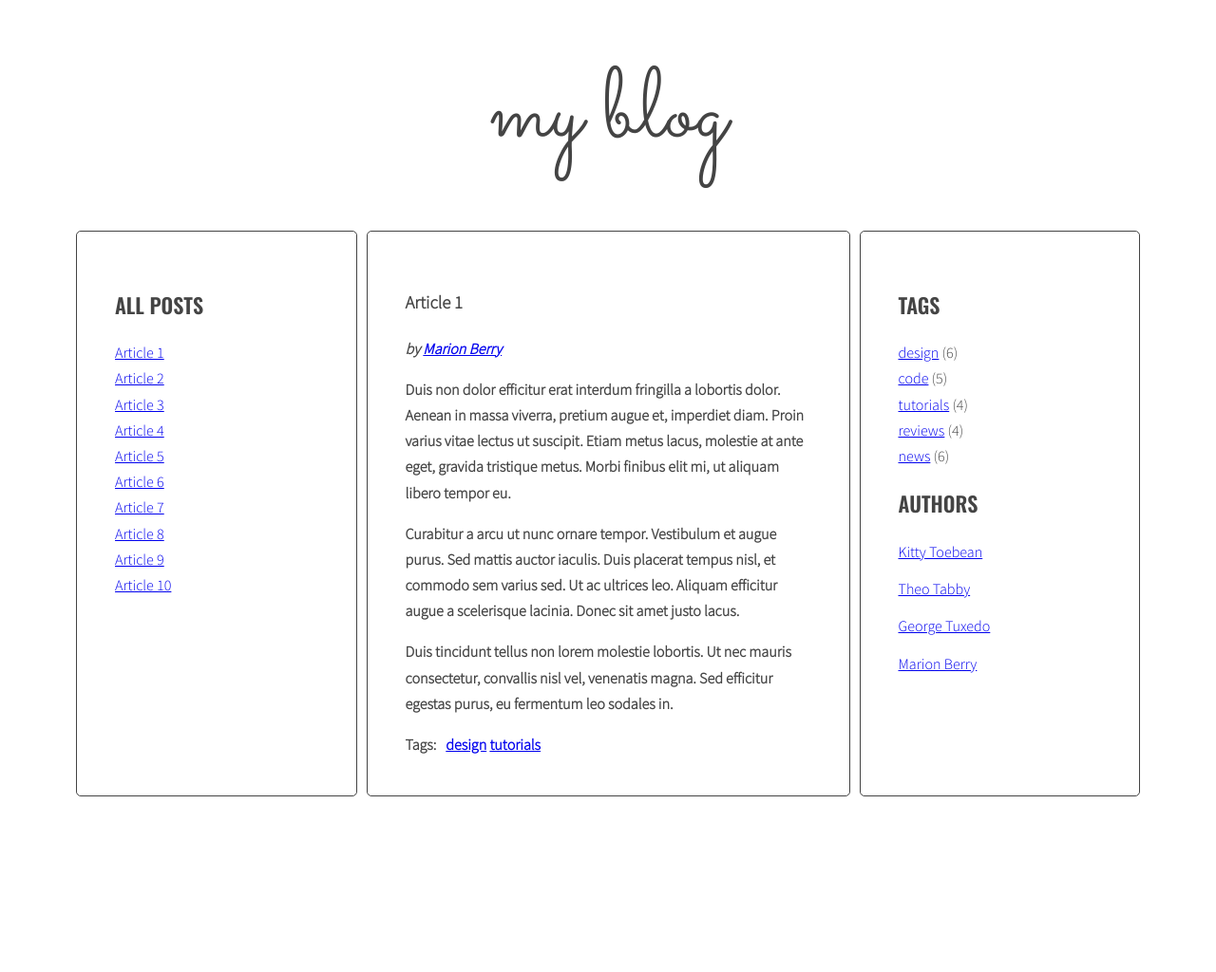
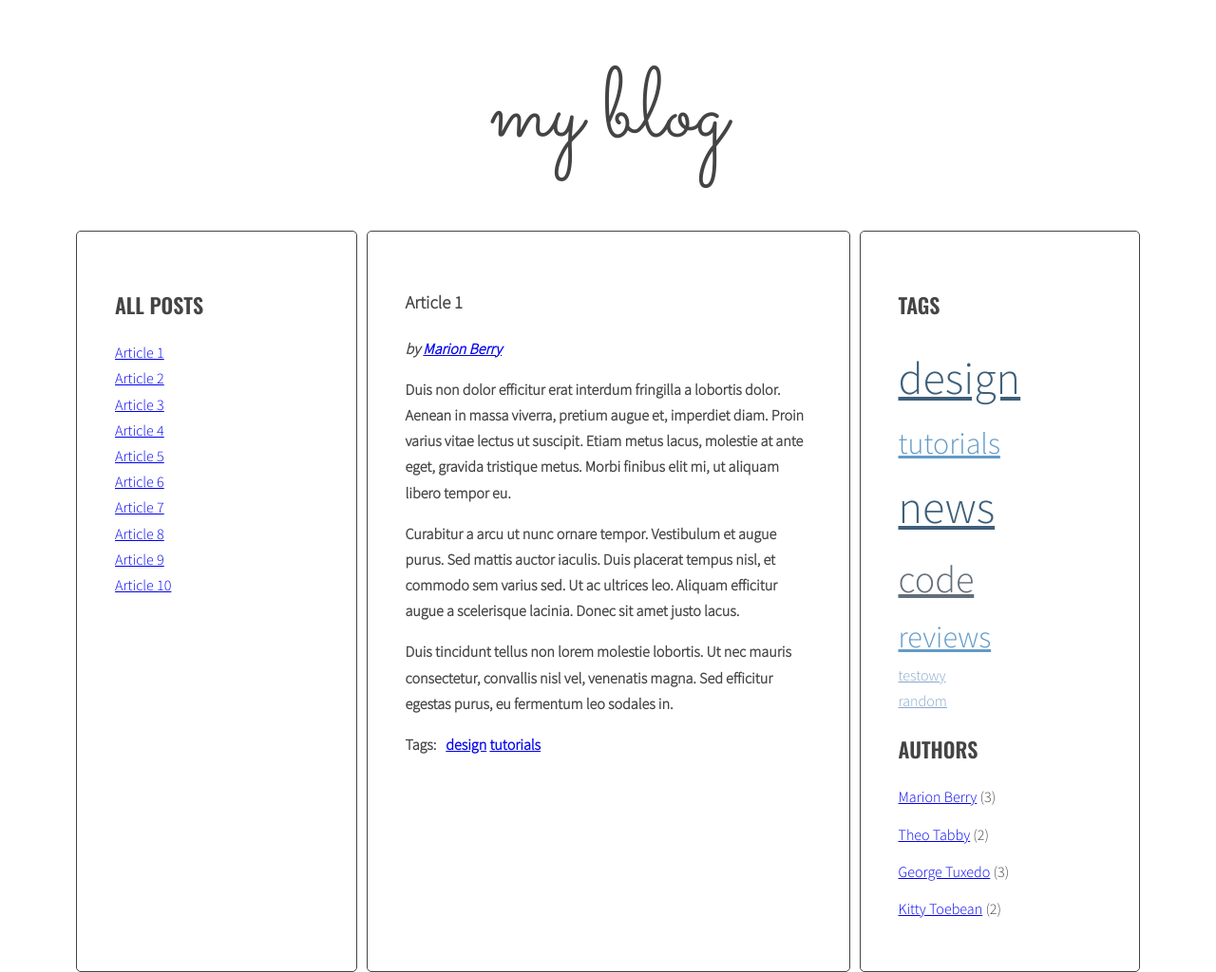
Before and after one commit to ZukAd14/javascript-blog, a website: page index.html in a window 1280 px wide. Shown: the whole page at 95% size. Before the commit the page ends 847 px from the top, so only its background shows below. Drawn offline with nearby package versions, Linux system fonts and the light colour scheme.

Commit message:
Add task 7.3

```diff
--- a/index.html
+++ b/index.html
@@ -115,7 +115,7 @@
                                 </ul>
                             </div>
                         </article>
-                        <article class="post" id="article-8" data-tags="news design tutorials" data-author="Theo Tabby">
+                        <article class="post" id="article-8" data-tags="news design tutorials testowy" data-author="Theo Tabby">
                             <h3 class="post-title">Article 8</h3>
                             <p class="post-author"></p>
                             <div class="post-content">
@@ -129,7 +129,7 @@
                                 </ul>
                             </div>
                         </article>
-                        <article class="post" id="article-9" data-tags="news tutorials" data-author="Marion Berry">
+                        <article class="post" id="article-9" data-tags="news tutorials testowy" data-author="Marion Berry">
                             <h3 class="post-title">Article 9</h3>
                             <p class="post-author"></p>
                             <div class="post-content">
@@ -143,7 +143,7 @@
                                 </ul>
                             </div>
                         </article>
-                        <article class="post" id="article-10" data-tags="code design news reviews" data-author="George Tuxedo">
+                        <article class="post" id="article-10" data-tags="code design news reviews random" data-author="George Tuxedo">
                             <h3 class="post-title">Article 10</h3>
                             <p class="post-author"></p>
                             <div class="post-content">
@@ -161,34 +161,9 @@
                     <aside class="sidebar">
                         <h2 class="section-title">Tags</h2>
                         <ul class="list tags">
-                            <li><a href="#">design</a> <span>(6)</span></li>
-                            <li><a href="#">code</a> <span>(5)</span></li>
-                            <li><a href="#">tutorials</a> <span>(4)</span></li>
-                            <li><a href="#">reviews</a> <span>(4)</span></li>
-                            <li><a href="#">news</a> <span>(6)</span></li>
                         </ul>
                         <h2 class="section-title">Authors</h2>
                         <ul class="list authors">
-                            <li>
-                                <a href="#">
-                                    <span class="author-name">Kitty Toebean</span>
-                                </a>
-                            </li>
-                            <li>
-                                <a href="#">
-                                    <span class="author-name">Theo Tabby</span>
-                                </a>
-                            </li>
-                            <li>
-                                <a href="#">
-                                    <span class="author-name">George Tuxedo</span>
-                                </a>
-                            </li>
-                            <li>
-                                <a href="#">
-                                    <span class="author-name">Marion Berry</span>
-                                </a>
-                            </li>
                         </ul>
                     </aside>
                 </main>
--- a/js/script.js
+++ b/js/script.js
@@ -1,17 +1,12 @@
+/* eslint-disable no-unused-vars */
 /* eslint-disable no-inner-declarations */
 /* eslint-disable no-undef */
 {
   'use strict';
-  /*document.getElementById('test-button').addEventListener('click', function(){
-    const links = document.querySelectorAll('.titles a');
-    console.log('links:', links);
-  });*/
+
   const titleClickHandler = function(event){
     event.preventDefault();
     const clickedElement = this;
-
-    console.log('Link was clicked!');
-    console.log('Event: ' , event);
 
     /* [DONE] remove class 'active' from all article links  */
 
@@ -25,8 +20,6 @@
 
     clickedElement.classList.add('active');
 
-    console.log('clickedElement:', clickedElement);
-
     /* [DONE] remove class 'active' from all articles */
 
     const activeArticles = document.querySelectorAll('.post .active');
@@ -38,13 +31,9 @@
 
     const linkAtr = clickedElement.getAttribute('href');
 
-    console.log('LinkAtr:' + linkAtr);
-
     /* [DONE] find the correct article using the selector (value of 'href' attribute) */
 
     const targetArticle = document.querySelector(linkAtr);
-
-    console.log('targetArticle: ' , targetArticle);
 
     /* [DONE] add class 'active' to the correct article */
 
@@ -57,7 +46,12 @@
     optTitleSelector = '.post-title',
     optTitleListSelector = '.titles',
     optArticleTagsSelector = '.post-tags .list',
-    optAuthorSelector = '.post-author';
+    optAuthorSelector = '.post-author',
+    optTagsListSelector = '.tags.list',
+    optCloudClassCount = 5,
+    optCloudClassPrefix = 'tag-size-',
+    optAuthorsListSelector = '.authors.list';
+
 
   function generateTitleLinks(customSelector = ''){
 
@@ -71,35 +65,27 @@
 
     const articles = document.querySelectorAll(optArticleSelector + customSelector);
 
-    console.log('optArtSelec: ', optArticleSelector);
-    console.log('optArtSelec + custom: ', optArticleSelector + customSelector);
-    console.log('custom: ', customSelector);
     let html = '';
 
     for(let article of articles){
-      console.log('article: ', article);
 
       /*[DONE] get the article id */
 
       const articleId = article.getAttribute('id');
-      console.log('articleId: ', articleId);
 
       /*[DONE] find the title element */
 
       const articleTitle = article.querySelector(optTitleSelector).innerHTML;
-      console.log('articleTitle: ', articleTitle);
 
       /*[DONE^Above] get the title from the title element */
 
       /*[DONE] create HTML of the link */
 
       const linkHTML = '<li><a href="#' + articleId + '"><span>' + articleTitle + '</span></a></li>';
-      console.log('linkHTML: ', linkHTML);
 
       /*[DONE] insert link into titleList */
 
       html = html + linkHTML;
-      console.log('html: ', html);
     }
     titleList.innerHTML = html;
   }
@@ -107,30 +93,50 @@
   generateTitleLinks();
 
   const links = document.querySelectorAll('.titles a');
-  console.log('links: ', links);
   for(let link of links){
     link.addEventListener('click', titleClickHandler);
   }
+  function calculateTagsParams(tags){
+    const params = {
+      max: 0,
+      min: 999999,
+    };
+    for(let tag in tags){
+      console.log(tag + ' is used ' + tags[tag] + ' times');
+      if(tags[tag] > params.max){
+        params.max = tags[tag];
+      }
+      if(tags[tag] < params.min){
+        params.min = tags[tag];
+      }
+    }
+    return params;
+  }
+  calculateTagsParams();
 
+  function calculateTagClass(count,params){
+    const normalizedCount = count - params.min;
+    const normalizedMax = params.max - params.min;
+    const percentage = normalizedCount / normalizedMax;
+    const classNumber = Math.floor( percentage * (optCloudClassCount - 1) + 1 );
+    return optCloudClassPrefix + classNumber;
 
+  }
   function generateTags(){
-
+    /* [NEW] create a new variable allTags with an empty object */
+    let allTags = {};
     /*[DONE] find all articles */
 
     const articles = document.querySelectorAll(optArticleSelector);
-    console.log('articles: ', articles);
 
     /*[DONE] START LOOP: for every article: */
 
 
     for(article of articles){
-      console.log('tags: ', article);
 
       /*[DONE] find tags wrapper */
 
       const tagWrap = article.querySelector(optArticleTagsSelector);
-      console.log('tagWrap: ', tagWrap);
-
 
       /*[DONE] make html variable with empty string */
 
@@ -139,12 +145,10 @@
       /*[DONE] get tags from data-tags attribute */
 
       const tagsInner = article.getAttribute('data-tags');
-      console.log('tagsInner: ', tagsInner);
 
       /*[DONE] split tags into array */
 
       const tagsArray = tagsInner.split(' ');
-      console.log('Array: ',tagsArray);
 
       /*[DONE] START LOOP: for each tag */
 
@@ -152,15 +156,22 @@
 
         /*[DONE] generate HTML of the link */
 
-        console.log('tag: ', tag);
         const tagHTML = '<li><a href="#tag-' + tag + '">' + tag + '</a></li> ';
-        console.log('tagHTML: ', tagHTML);
 
         /*[DONE] add generated code to html variable */
 
         thtml = thtml + tagHTML;
-        console.log('thtml: ', thtml);
 
+        /* [NEW] check if this link is NOT already in allTags */
+
+        if(!allTags[tag]){
+
+          /* [NEW] add generated code to allTags array */
+
+          allTags[tag] = 1;
+        } else {
+          allTags[tag]++;
+        }
         /*[DONE] END LOOP: for each tag */
       }
       /*[DONE] insert HTML of all the links into the tags wrapper */
@@ -169,26 +180,68 @@
 
     /*[DONE] END LOOP: for every article: */
     }
+
+    /* [NEW] find list of tags in right column */
+
+    const tagList = document.querySelector(optTagsListSelector);
+
+    /* [NEW] create variable for all links HTML code */
+
+    const tagsParams = calculateTagsParams(allTags);
+    console.log('tagsParams: ', tagsParams);
+    let allTagsHTML = '';
+
+    /*[NEW] START LOOP: for each tag in allTags: */
+
+    for(let tag in allTags){
+
+      /*[NEW] generate code of a lin and add it to allTagsHTML */
+
+      allTagsHTML +='<li><a href="#tag-' + tag + '" class="' + calculateTagClass(allTags[tag], tagsParams) + '">' + tag + '</a>' + '</li>';
+      console.log('calc: ', allTagsHTML);
+      /*[NEW] END LOOP: for each tag in allTags: */
+
+    }
+    /*[NEW] add HTML from allTagsHTML to tagList */
+
+    tagList.innerHTML = allTagsHTML;
   }
+
 
   generateTags();
 
+  function calculateAuthorsParams(authors){
+    const params = {
+      max: 0,
+      min: 999999,
+    };
+    for(let author in authors){
+      console.log(author + ' is used ' + authors[author] + ' times');
+      if(authors[author] > params.max){
+        params.max = authors[author];
+      }
+      if(authors[author] < params.min){
+        params.min = authors[author];
+      }
+    }
+    return params;
+  }
+  calculateAuthorsParams();
+
   function generateAuthors(){
-
+    /* [NEW] create a new variable allAuthors with an empty object */
+    let allAuthors = {};
     /*[DONE] find all authors */
 
     const authors = document.querySelectorAll(optArticleSelector);
-    console.log('authors: ', authors);
 
     /*[DONE] START LOOP: for every author: */
 
     for(author of authors){
-      console.log('author: ', author);
 
       /*[DONE] find author wrapper */
 
       const authWrap = author.querySelector(optAuthorSelector);
-      console.log('authWrap: ', authWrap);
 
       /*[DONE] make html variable with empty string */
 
@@ -197,24 +250,45 @@
       /*[DONE] get authors from data-author attribute */
 
       const authAtr = author.getAttribute('data-author');
-      console.log('authAtr: ', authAtr);
-
+      console.log(authAtr);
       /*[DONE] generate HTML of the link */
 
-      const authHTML = 'by ' + '<a href="#auth-' + authAtr + '">' + authAtr + '</a>';
-      console.log('authHTML: ', authHTML);
-
+      //const authHTML = 'by ' + '<a href="#auth-' + authAtr + '">' + authAtr + '</a>';
+      const authHTML = '<p class="post-author">by <a href="#author-' + authAtr + '">' + authAtr + '</a></p>';
       /*[DONE] add generated code to html variable */
 
       ahtml = ahtml + authHTML;
-      console.log('ahtml: ', ahtml);
 
-      /*[DONE] insert HTML of all the links into the tags wrapper */
+      /* [NEW] check if this link is NOT already in allAuthors */
+
+      if(!allAuthors[authAtr]){
+        /* [NEW] add generated code to allAuthors object */
+        allAuthors[authAtr] = 1;
+      } else {
+        allAuthors[authAtr]++;
+      }
+
+      /*[DONE] insert HTML of all the links into the authors wrapper */
 
       authWrap.innerHTML = ahtml;
 
-      /*[DONE] END LOOP: for every article: */
+      /*[DONE] END LOOP: for every author: */
     }
+    /* [NEW] find list of authors in right column */
+    const authList = document.querySelector(optAuthorsListSelector);
+    console.log('authList: ', authList);
+    /* [NEW] create variable for all links HTML code */
+    const authParams = calculateAuthorsParams(allAuthors);
+    console.log('authPar: ', authParams);
+    let allAuthorsHTML = '';
+    /*[NEW] START LOOP: for each tag in allTags: */
+    for(let auth in allAuthors){
+      /*[NEW] generate code of a link and add it to allTagsHTML */
+      allAuthorsHTML +='<li><a href="#author-' + author + '">' + auth + '</a>' + ' (' + allAuthors[auth] + ') ' + '</li>';
+      /*[NEW] END LOOP: for each tag in allTags: */
+    }
+    /*[NEW] add HTML from allTagsHTML to tagList */
+    authList.innerHTML = allAuthorsHTML;
   }
 
   generateAuthors();
@@ -233,17 +307,14 @@
     /*[DONE] make a new constant "href" and read the attribute "href" of the clicked element */
 
     const href = clickedElement.getAttribute('href');
-    console.log('href: ', href);
 
     /*[DONE] make a new constant "tag" and extract tag from the "href" constant */
 
     const tag = href.replace('#tag-', '');
-    console.log('tag: ', tag);
 
     /*[DONE] find all tag links with class active */
 
     const activeTags = document.querySelectorAll('a.active[href^="tag-"]');
-    console.log('activeTags: ', activeTags);
 
     /* START LOOP: for each active tag link */
 
@@ -258,7 +329,6 @@
     /* find all tag links with "href" attribute equal to the "href" constant */
 
     const tagLinks = clickedElement.querySelectorAll('href' == href);
-    console.log('tagLink: ', tagLinks);
 
     /* START LOOP: for each found tag link */
 
@@ -294,62 +364,65 @@
 
     event.preventDefault();
 
-    /* make new constant named "clickedElement" and give it the value of "this" */
+    /*[DONE] make new constant named "clickedElement" and give it the value of "this" */
 
     const clickedElement = this;
 
-    /* make a new constant "href" and read the attribute "href" of the clicked element */
+    /*[DONE] make a new constant "href" and read the attribute "href" of the clicked element */
 
     const href = clickedElement.getAttribute('href');
-    console.log('ahref: ', href);
 
-    /* make a new constant "author" and extract author from the "href" constant */
+    /*[DONE] make a new constant "author" and extract author from the "href" constant */
 
     const author = href.replace('#auth-', '');
-    console.log('authorEx: ', author);
 
-    /* find all author links with class active */
+    /*[DONE] find all author links with class active */
 
     const activeAuthors = document.querySelectorAll('a.active[href^="auth-"]');
-    console.log('activeAutors: ', activeAuthors);
 
-    /* START LOOP: for each active author link */
+    /*[DONE] START LOOP: for each active author link */
 
     for(let auths of activeAuthors){
 
-      /* remove class active */
+      /*[DONE] remove class active */
 
       auths.classList.remove('active');
 
-    /* END LOOP: for each active author link */
+    /*[DONE] END LOOP: for each active author link */
     }
-    /* find all author links with "href" attribute equal to the "href" constant */
+    /*[DONE] find all author links with "href" attribute equal to the "href" constant */
 
     const authLinks = clickedElement.querySelectorAll('href' == href);
-    console.log('authLink: ', authLinks);
 
-    /* START LOOP: for each found author link */
+    /*[DONE] START LOOP: for each found author link */
 
     for(authLink of authLinks){
 
-      /* add class active */
+      /*[DONE] add class active */
 
       authLinks.classList.add('active');
 
-    /* END LOOP: for each found author link */
+    /*[DONE] END LOOP: for each found author link */
     }
 
-    /* execute function "generateTitleLinks" with author selector as argument */
+    /*[DONE] execute function "generateTitleLinks" with author selector as argument */
+
     generateTitleLinks('[data-author="' + author + '"]');
   }
   function addClickListenersToAuthors(){
-    /* find all links to tags */
+
+    /*[DONE] find all links to authors */
+
     const authLinks = document.querySelectorAll('.post-author a');
-    /* START LOOP: for each link */
+    /*[DONE] START LOOP: for each link */
+
     for(auth of authLinks){
-    /* add tagClickHandler as event listener for that link */
+
+      /*[DONE] add authorClickHandler as event listener for that link */
+
       auth.addEventListener('click', authorClickHandler);
-    /* END LOOP: for each link */
+
+    /*[DONE] END LOOP: for each link */
     }
   }
 
--- a/sass/style.scss
+++ b/sass/style.scss
@@ -123,3 +123,35 @@ body {
     margin: 0 10px 0 0;
   }
 }
+
+// Tags
+
+.tag-size-1 {
+  display: inline;
+  color: #87A7CC;
+  font-size: 16px;
+}
+
+.tag-size-2 {
+  display: inline;
+  color: #7DC2FA;
+  font-size: 24px;
+}
+
+.tag-size-3 {
+  display: inline;
+  color: #639AC7;
+  font-size: 32px;
+}
+
+.tag-size-4 {
+  display: inline;
+  color: #626F7A;
+  font-size: 40px;
+}
+
+.tag-size-5 {
+  display: inline;
+  color: #3D5F7A;
+  font-size: 48px;
+}
```
Also changed, not shown: css/style.css, 1 other file.
